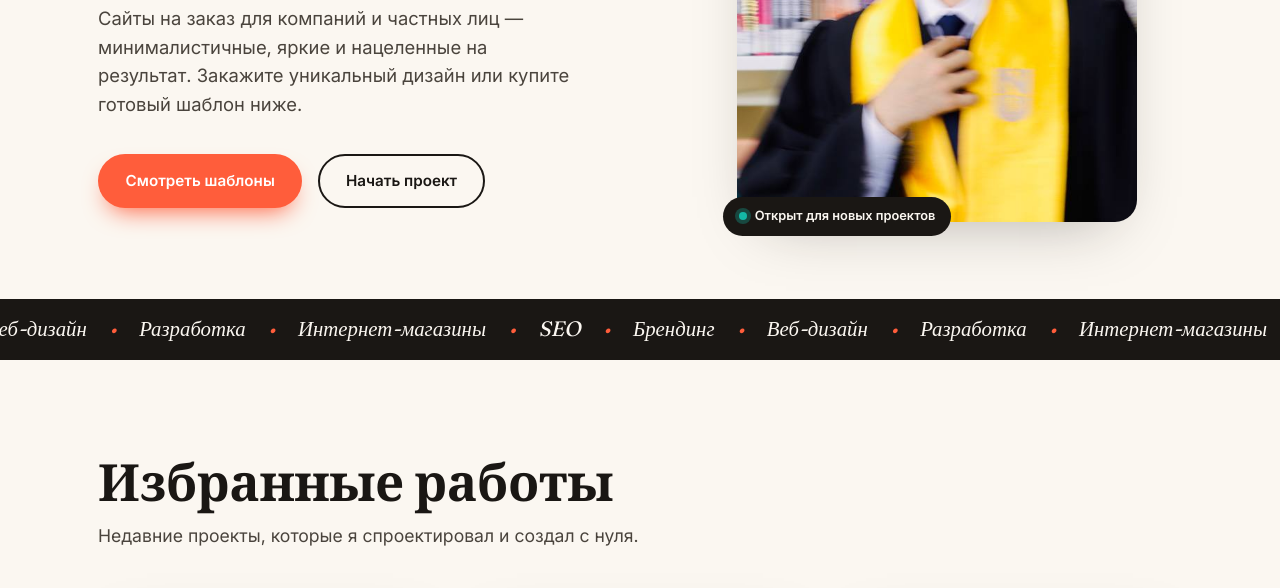
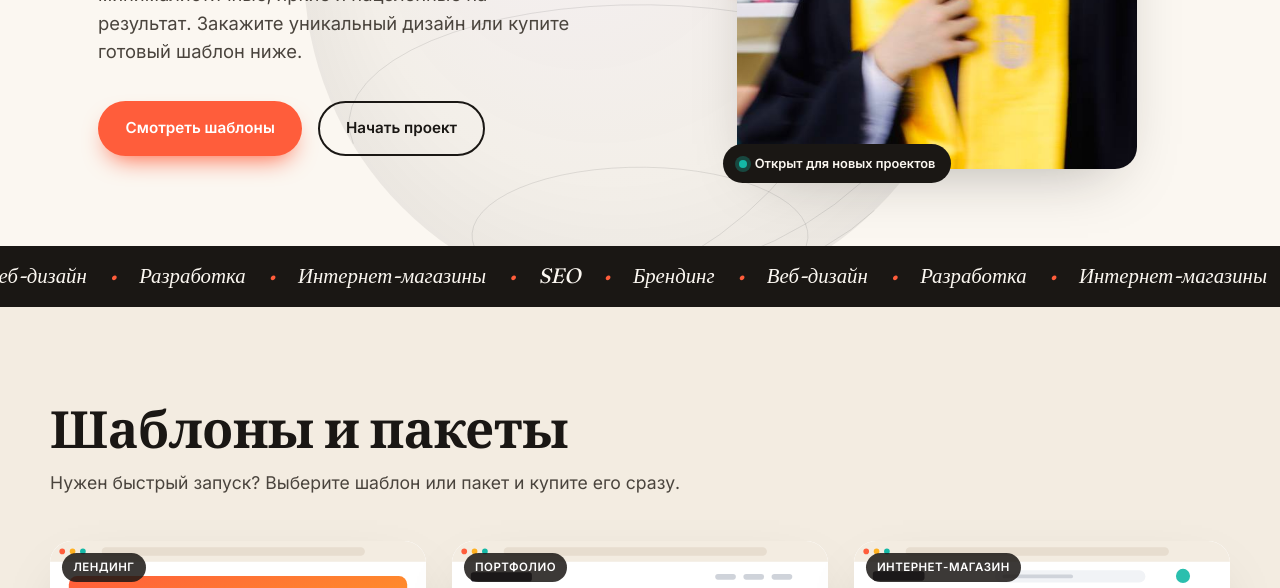
Before and after one commit to Matol03/murat-craft-v2, a website: page index.html in a window 1280 px wide. Shown: the part 430-1018 px from the top of the page. Drawn offline with Linux system fonts and the light colour scheme; animation ran at ten frames a second.

Commit message:
Trim hero top padding, swap templates/works order, add globe background
- Reduce hero top padding so content sits under the nav
- Show Templates section before Selected Works
- Add page-wide rotating globe with city-connection arcs (light-theme
  colors), behind the page content

Co-Authored-By: Claude Opus 4.8 <noreply@anthropic.com>

```diff
--- /dev/null
+++ b/globe.js
@@ -0,0 +1,217 @@
+/* ===========================================================================
+   Page-wide animated background: a rotating wireframe globe with major cities
+   linked by glowing great-circle arcs and travelling light pulses.
+   Tuned for the light/warm theme. Pure vanilla canvas — no dependencies.
+   =========================================================================== */
+(function () {
+  "use strict";
+
+  var canvas = document.getElementById("bg-globe");
+  if (!canvas) return;
+  var ctx = canvas.getContext("2d");
+
+  var W, H, DPR, cx, cy, R;
+  var TILT = -0.42;
+  var cosT = Math.cos(TILT), sinT = Math.sin(TILT);
+
+  function resize() {
+    DPR = Math.min(window.devicePixelRatio || 1, 2);
+    W = window.innerWidth;
+    H = window.innerHeight;
+    canvas.width = Math.round(W * DPR);
+    canvas.height = Math.round(H * DPR);
+    canvas.style.width = W + "px";
+    canvas.style.height = H + "px";
+    ctx.setTransform(DPR, 0, 0, DPR, 0, 0);
+    cx = W * 0.5;
+    cy = H * 0.5;
+    R = Math.min(W, H) * 0.42;
+  }
+  window.addEventListener("resize", resize);
+  resize();
+
+  // --- cities (lat, lon in degrees) --------------------------------------
+  var cityData = [
+    [40.7, -74.0],   // 0  New York
+    [51.5, -0.1],    // 1  London
+    [48.9, 2.3],     // 2  Paris
+    [55.8, 37.6],    // 3  Moscow
+    [25.2, 55.3],    // 4  Dubai
+    [35.7, 139.7],   // 5  Tokyo
+    [1.35, 103.8],   // 6  Singapore
+    [-33.9, 151.2],  // 7  Sydney
+    [-23.5, -46.6],  // 8  Sao Paulo
+    [34.0, -118.2],  // 9  Los Angeles
+    [30.0, 31.2],    // 10 Cairo
+    [19.0, 72.8],    // 11 Mumbai
+    [39.9, 116.4],   // 12 Beijing
+    [-26.2, 28.0],   // 13 Johannesburg
+    [43.2, 76.9],    // 14 Almaty
+    [51.1, 71.4]     // 15 Astana
+  ];
+
+  var edges = [
+    [0, 1], [1, 2], [2, 3], [3, 14], [14, 15], [14, 11], [14, 4],
+    [4, 11], [11, 6], [6, 5], [5, 12], [12, 15], [4, 10], [10, 1],
+    [10, 13], [13, 8], [8, 0], [0, 9], [9, 5], [6, 7], [7, 5],
+    [1, 15], [2, 10]
+  ];
+
+  function toVec(lat, lon) {
+    var a = lat * Math.PI / 180, b = lon * Math.PI / 180;
+    return {
+      x: Math.cos(a) * Math.sin(b),
+      y: Math.sin(a),
+      z: Math.cos(a) * Math.cos(b)
+    };
+  }
+  var cities = cityData.map(function (c) { return toVec(c[0], c[1]); });
+
+  function project(v, cosR, sinR) {
+    var x = v.x * cosR + v.z * sinR;
+    var z = -v.x * sinR + v.z * cosR;
+    var y = v.y;
+    var z2 = y * sinT + z * cosT;
+    var y2 = y * cosT - z * sinT;
+    return { sx: cx + x * R, sy: cy - y2 * R, z: z2 };
+  }
+
+  function slerp(a, b, t) {
+    var dot = a.x * b.x + a.y * b.y + a.z * b.z;
+    dot = Math.max(-1, Math.min(1, dot));
+    var om = Math.acos(dot);
+    if (om < 1e-4) return a;
+    var so = Math.sin(om);
+    var s1 = Math.sin((1 - t) * om) / so;
+    var s2 = Math.sin(t * om) / so;
+    return { x: a.x * s1 + b.x * s2, y: a.y * s1 + b.y * s2, z: a.z * s1 + b.z * s2 };
+  }
+
+  var ARC_STEPS = 46;
+  var arcs = edges.map(function (e) {
+    var A = cities[e[0]], B = cities[e[1]];
+    var pts = [];
+    for (var i = 0; i <= ARC_STEPS; i++) {
+      var t = i / ARC_STEPS;
+      var v = slerp(A, B, t);
+      var lift = 1 + 0.16 * Math.sin(Math.PI * t);
+      pts.push({ x: v.x * lift, y: v.y * lift, z: v.z * lift });
+    }
+    return { pts: pts, phase: Math.random() };
+  });
+
+  function drawGridLine(points, cosR, sinR) {
+    ctx.beginPath();
+    var drawing = false;
+    for (var i = 0; i < points.length; i++) {
+      var p = project(points[i], cosR, sinR);
+      if (p.z > 0) {
+        if (!drawing) { ctx.moveTo(p.sx, p.sy); drawing = true; }
+        else ctx.lineTo(p.sx, p.sy);
+      } else {
+        drawing = false;
+      }
+    }
+    ctx.stroke();
+  }
+
+  function drawGrid(cosR, sinR) {
+    ctx.lineWidth = 1;
+    ctx.strokeStyle = "rgba(26,23,20,0.10)";
+    var lat, lon, pts;
+    for (lat = -60; lat <= 60; lat += 30) {
+      pts = [];
+      for (lon = 0; lon <= 360; lon += 6) pts.push(toVec(lat, lon));
+      drawGridLine(pts, cosR, sinR);
+    }
+    for (lon = 0; lon < 180; lon += 30) {
+      pts = [];
+      for (lat = -90; lat <= 90; lat += 6) pts.push(toVec(lat, lon));
+      drawGridLine(pts, cosR, sinR);
+    }
+  }
+
+  function drawArc(arc, cosR, sinR, time) {
+    var pts = arc.pts, screen = [];
+    for (var i = 0; i < pts.length; i++) screen.push(project(pts[i], cosR, sinR));
+
+    ctx.save();
+    ctx.shadowColor = "rgba(255,93,59,0.55)";
+    ctx.shadowBlur = 6;
+    ctx.lineWidth = 1.3;
+    ctx.strokeStyle = "rgba(255,93,59,0.55)";
+    ctx.beginPath();
+    var drawing = false;
+    for (i = 0; i < screen.length; i++) {
+      var p = screen[i];
+      if (p.z > -0.02) {
+        if (!drawing) { ctx.moveTo(p.sx, p.sy); drawing = true; }
+        else ctx.lineTo(p.sx, p.sy);
+      } else {
+        drawing = false;
+      }
+    }
+    ctx.stroke();
+    ctx.restore();
+
+    var tp = (time * 0.16 + arc.phase) % 1;
+    var idx = Math.round(tp * ARC_STEPS);
+    var pp = screen[idx];
+    if (pp && pp.z > 0) {
+      ctx.save();
+      ctx.shadowColor = "rgba(108,76,255,0.9)";
+      ctx.shadowBlur = 10;
+      ctx.fillStyle = "rgba(108,76,255,0.95)";
+      ctx.beginPath();
+      ctx.arc(pp.sx, pp.sy, 2.2, 0, Math.PI * 2);
+      ctx.fill();
+      ctx.restore();
+    }
+  }
+
+  function drawCities(cosR, sinR) {
+    for (var i = 0; i < cities.length; i++) {
+      var p = project(cities[i], cosR, sinR);
+      if (p.z <= 0) continue;
+      ctx.fillStyle = "rgba(26,23,20,0.7)";
+      ctx.beginPath();
+      ctx.arc(p.sx, p.sy, 1.8, 0, Math.PI * 2);
+      ctx.fill();
+    }
+  }
+
+  function draw(rot, time) {
+    var cosR = Math.cos(rot), sinR = Math.sin(rot);
+    ctx.clearRect(0, 0, W, H);
+
+    // subtle sphere shading so the globe reads on the light background
+    var body = ctx.createRadialGradient(cx - R * 0.3, cy - R * 0.35, R * 0.1, cx, cy, R);
+    body.addColorStop(0, "rgba(108,76,255,0.05)");
+    body.addColorStop(0.7, "rgba(26,23,20,0.035)");
+    body.addColorStop(1, "rgba(26,23,20,0.07)");
+    ctx.fillStyle = body;
+    ctx.beginPath();
+    ctx.arc(cx, cy, R, 0, Math.PI * 2);
+    ctx.fill();
+
+    drawGrid(cosR, sinR);
+    for (var i = 0; i < arcs.length; i++) drawArc(arcs[i], cosR, sinR, time);
+    drawCities(cosR, sinR);
+  }
+
+  var reduce = window.matchMedia && window.matchMedia("(prefers-reduced-motion: reduce)").matches;
+  if (reduce) {
+    draw(0.6, 0);
+    return;
+  }
+
+  var rot = 0.6, last = performance.now();
+  function frame(now) {
+    var dt = Math.min(0.05, (now - last) / 1000);
+    last = now;
+    rot += dt * 0.11;
+    draw(rot, now / 1000);
+    requestAnimationFrame(frame);
+  }
+  requestAnimationFrame(frame);
+})();
--- a/index.html
+++ b/index.html
@@ -17,6 +17,9 @@
   <link rel="stylesheet" href="styles.css" />
 </head>
 <body>
+
+  <!-- ===== ВРАЩАЮЩИЙСЯ ГЛОБУС С СВЯЗЯМИ ГОРОДОВ (фон всей страницы) ===== -->
+  <canvas id="bg-globe" aria-hidden="true"></canvas>
 
   <!-- ===== НАВИГАЦИЯ ===== -->
   <header class="nav">
@@ -61,48 +64,6 @@
       <span>Интернет-магазины</span><span>•</span><span>SEO</span><span>•</span>
     </div>
   </div>
-
-  <!-- ===== РАБОТЫ / ИЗБРАННЫЕ ПРОЕКТЫ ===== -->
-  <section id="work" class="section">
-    <div class="section__head">
-      <h2>Избранные работы</h2>
-      <p>Недавние проекты, которые я спроектировал и создал с нуля.</p>
-    </div>
-
-    <div class="work-grid">
-
-      <a class="work-card work-card--violet" href="https://matol03.github.io/izdeme-demo/Izdeme%20v2.html" target="_blank" rel="noopener noreferrer">
-        <div class="work-card__shot">
-          <img src="assets/izdeme.png?v=1" alt="IzdeMe — платформа поиска работы с ИИ" loading="lazy" onerror="this.classList.add('placeholder')" />
-        </div>
-        <div class="work-card__meta">
-          <h3>IzdeMe</h3>
-          <p>Платформа поиска работы с ИИ: находит подходящие вакансии по текстовому запросу.</p>
-        </div>
-      </a>
-
-      <a class="work-card work-card--teal" href="https://ai-sudoku-master.vercel.app/" target="_blank" rel="noopener noreferrer">
-        <div class="work-card__shot">
-          <img src="assets/sudoku.png?v=1" alt="Sudoku Master — сайт для игры в судоку с ИИ" loading="lazy" onerror="this.classList.add('placeholder')" />
-        </div>
-        <div class="work-card__meta">
-          <h3>Sudoku Master</h3>
-          <p>Сайт для игры в судоку: создавайте свои уровни и просите подсказки у ИИ.</p>
-        </div>
-      </a>
-
-      <a class="work-card work-card--coral" href="https://plant-disease-scanner.vercel.app/" target="_blank" rel="noopener noreferrer">
-        <div class="work-card__shot">
-          <img src="assets/plant.png?v=1" alt="Plant Disease AI — сканирование болезней растений" loading="lazy" onerror="this.classList.add('placeholder')" />
-        </div>
-        <div class="work-card__meta">
-          <h3>Plant Disease AI</h3>
-          <p>Веб-приложение: сканирует растения и определяет болезни с помощью ИИ.</p>
-        </div>
-      </a>
-
-    </div>
-  </section>
 
   <!-- ===== ГАЛЕРЕЯ ШАБЛОНОВ (с кнопками оплаты Stripe) ===== -->
   <section id="templates" class="section section--tint">
@@ -216,6 +177,48 @@
     </div>
   </section>
 
+  <!-- ===== РАБОТЫ / ИЗБРАННЫЕ ПРОЕКТЫ ===== -->
+  <section id="work" class="section">
+    <div class="section__head">
+      <h2>Избранные работы</h2>
+      <p>Недавние проекты, которые я спроектировал и создал с нуля.</p>
+    </div>
+
+    <div class="work-grid">
+
+      <a class="work-card work-card--violet" href="https://matol03.github.io/izdeme-demo/Izdeme%20v2.html" target="_blank" rel="noopener noreferrer">
+        <div class="work-card__shot">
+          <img src="assets/izdeme.png?v=1" alt="IzdeMe — платформа поиска работы с ИИ" loading="lazy" onerror="this.classList.add('placeholder')" />
+        </div>
+        <div class="work-card__meta">
+          <h3>IzdeMe</h3>
+          <p>Платформа поиска работы с ИИ: находит подходящие вакансии по текстовому запросу.</p>
+        </div>
+      </a>
+
+      <a class="work-card work-card--teal" href="https://ai-sudoku-master.vercel.app/" target="_blank" rel="noopener noreferrer">
+        <div class="work-card__shot">
+          <img src="assets/sudoku.png?v=1" alt="Sudoku Master — сайт для игры в судоку с ИИ" loading="lazy" onerror="this.classList.add('placeholder')" />
+        </div>
+        <div class="work-card__meta">
+          <h3>Sudoku Master</h3>
+          <p>Сайт для игры в судоку: создавайте свои уровни и просите подсказки у ИИ.</p>
+        </div>
+      </a>
+
+      <a class="work-card work-card--coral" href="https://plant-disease-scanner.vercel.app/" target="_blank" rel="noopener noreferrer">
+        <div class="work-card__shot">
+          <img src="assets/plant.png?v=1" alt="Plant Disease AI — сканирование болезней растений" loading="lazy" onerror="this.classList.add('placeholder')" />
+        </div>
+        <div class="work-card__meta">
+          <h3>Plant Disease AI</h3>
+          <p>Веб-приложение: сканирует растения и определяет болезни с помощью ИИ.</p>
+        </div>
+      </a>
+
+    </div>
+  </section>
+
   <!-- ===== ОБО МНЕ ===== -->
   <section id="about" class="about">
     <div class="about__photo">
@@ -275,6 +278,7 @@
     </div>
   </footer>
 
+  <script src="globe.js"></script>
   <script src="script.js"></script>
 </body>
 </html>
--- a/styles.css
+++ b/styles.css
@@ -116,7 +116,7 @@ img { display: block; width: 100%; height: 100%; object-fit: cover; }
 .hero {
   max-width: var(--maxw);
   margin: 0 auto;
-  padding: clamp(2.5rem, 6vw, 5.5rem) clamp(1.2rem, 4vw, 3rem);
+  padding: clamp(0.75rem, 2vw, 1.5rem) clamp(1.2rem, 4vw, 3rem) clamp(2.5rem, 6vw, 5.5rem);
   display: grid;
   grid-template-columns: 1.1fr 0.9fr;
   gap: clamp(2rem, 5vw, 4rem);
@@ -441,3 +441,13 @@ img { display: block; width: 100%; height: 100%; object-fit: cover; }
   .marquee__track { animation: none; }
   .btn:hover, .work-card:hover, .tmpl:hover { transform: none; }
 }
+
+/* ===== Page-wide animated globe background (canvas) ===== */
+#bg-globe {
+  position: fixed;
+  inset: 0;
+  width: 100%;
+  height: 100%;
+  z-index: -1;
+  pointer-events: none;
+}
```
